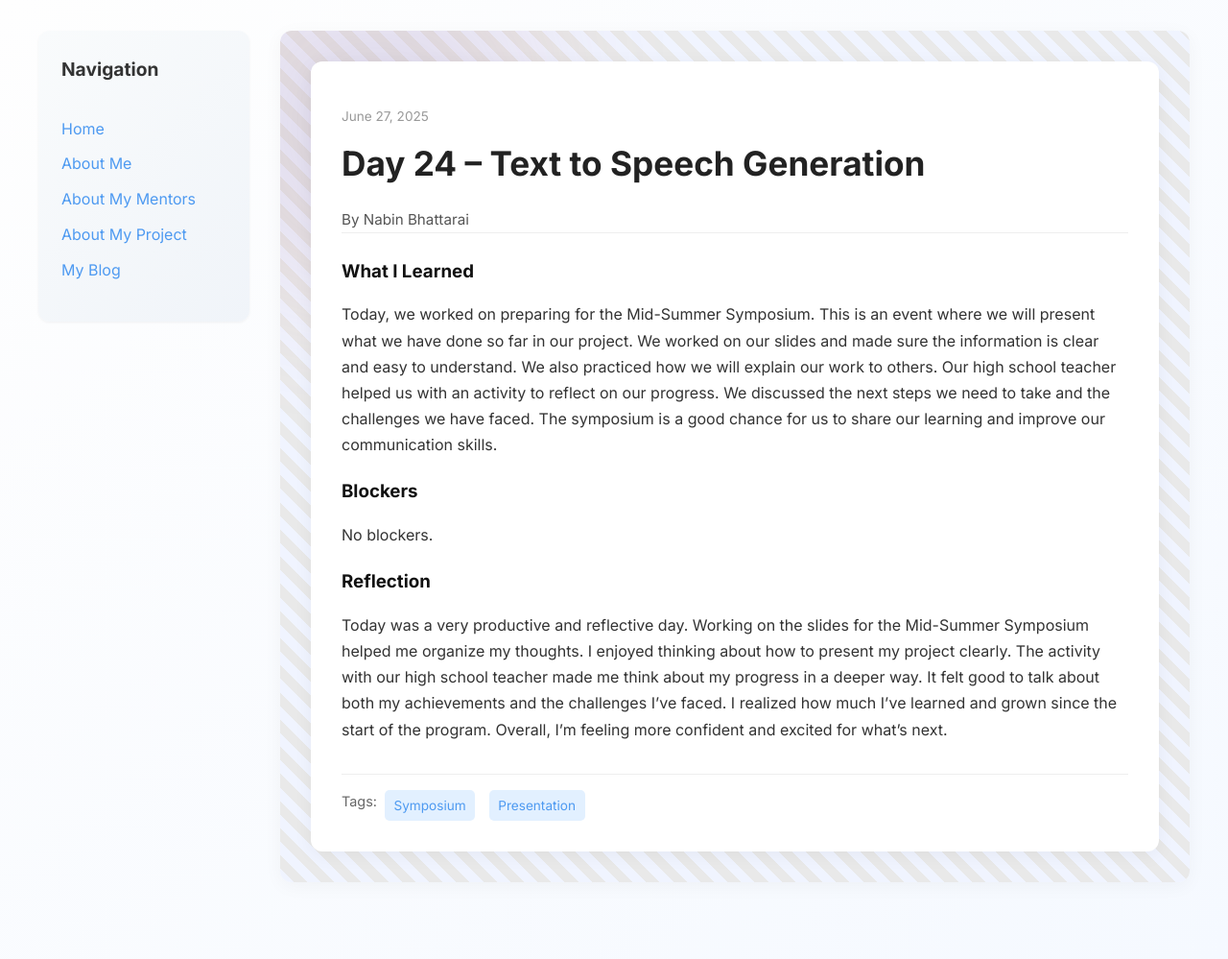
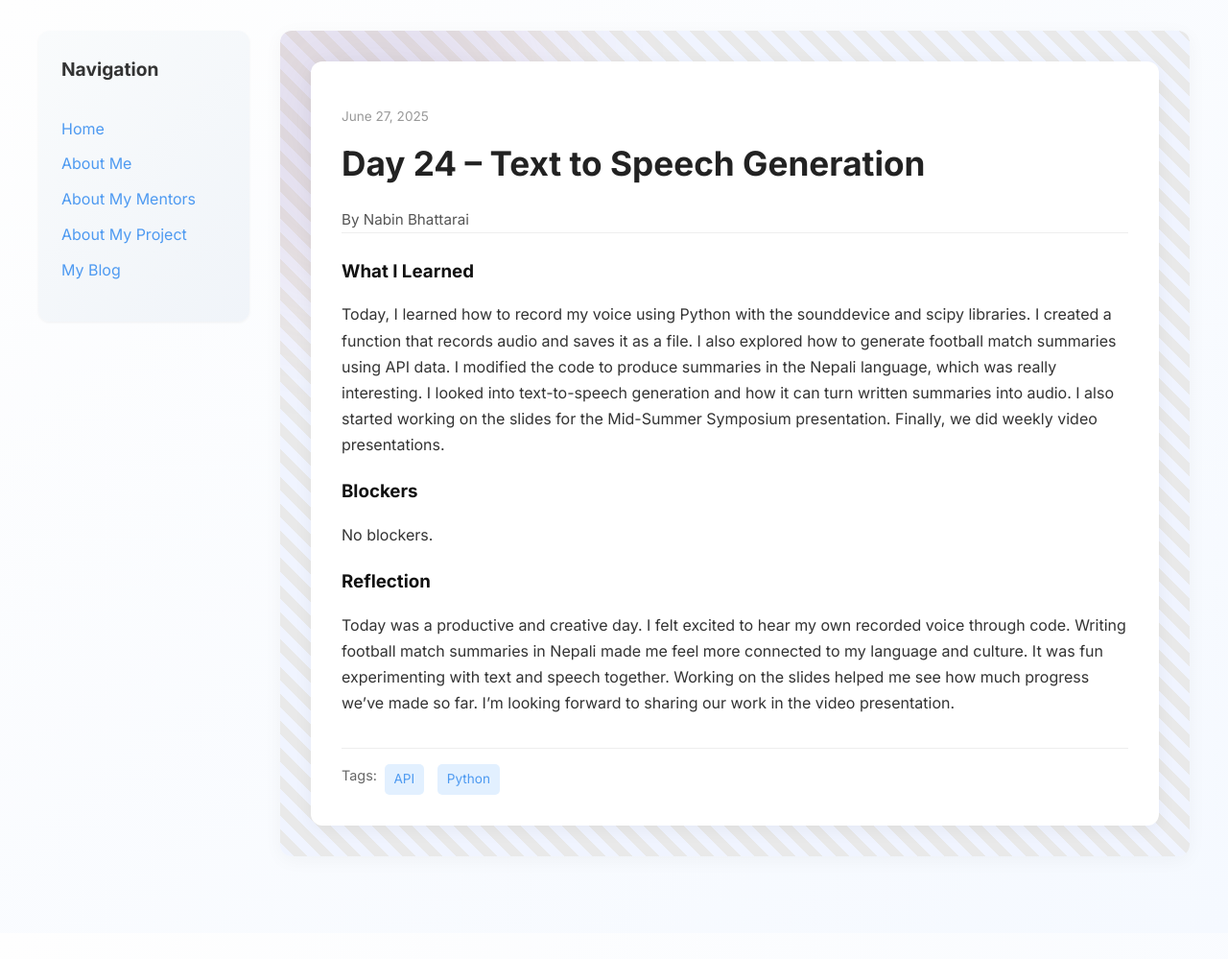
Before and after one commit to bhattarainabin2055/bhattarainabin2055.github.io, a Jekyll site: the page built from _posts/2025-06-27-day-24.md, in a window 1280 px wide. Shown: the whole page at 96% size. Built offline with Jekyll 4.4.1, drawn with Linux system fonts in a browser that asks for light colours; after the commit the page ends 972 px from its top, so only the background shows below that.

Commit message:
Update 2025-06-27-day-24.md

```diff
--- a/_posts/2025-06-27-day-24.md
+++ b/_posts/2025-06-27-day-24.md
@@ -4,13 +4,13 @@ title: "Day 24 – Text to Speech Generation"
 date: 2025-06-27
 author: Nabin Bhattarai
 permalink: /day24.html
-tags: ["Symposium", "Presentation"]
+tags: ["API", "Python"]
 
 what_i_learned: |
- Today, we worked on preparing for the Mid-Summer Symposium. This is an event where we will present what we have done so far in our project. We worked on our slides and made sure the information is clear and easy to understand. We also practiced how we will explain our work to others. Our high school teacher helped us with an activity to reflect on our progress. We discussed the next steps we need to take and the challenges we have faced. The symposium is a good chance for us to share our learning and improve our communication skills.
+ Today, I learned how to record my voice using Python with the sounddevice and scipy libraries. I created a function that records audio and saves it as a file. I also explored how to generate football match summaries using API data. I modified the code to produce summaries in the Nepali language, which was really interesting. I looked into text-to-speech generation and how it can turn written summaries into audio. I also started working on the slides for the Mid-Summer Symposium presentation. Finally, we did weekly video presentations.
 blockers: |
   No blockers.
 
 reflection: |
-  Today was a very productive and reflective day. Working on the slides for the Mid-Summer Symposium helped me organize my thoughts. I enjoyed thinking about how to present my project clearly. The activity with our high school teacher made me think about my progress in a deeper way. It felt good to talk about both my achievements and the challenges I’ve faced. I realized how much I’ve learned and grown since the start of the program. Overall, I’m feeling more confident and excited for what’s next.
+  Today was a productive and creative day. I felt excited to hear my own recorded voice through code. Writing football match summaries in Nepali made me feel more connected to my language and culture. It was fun experimenting with text and speech together. Working on the slides helped me see how much progress we’ve made so far. I'm looking forward to sharing our work in the video presentation.
 ---
```
